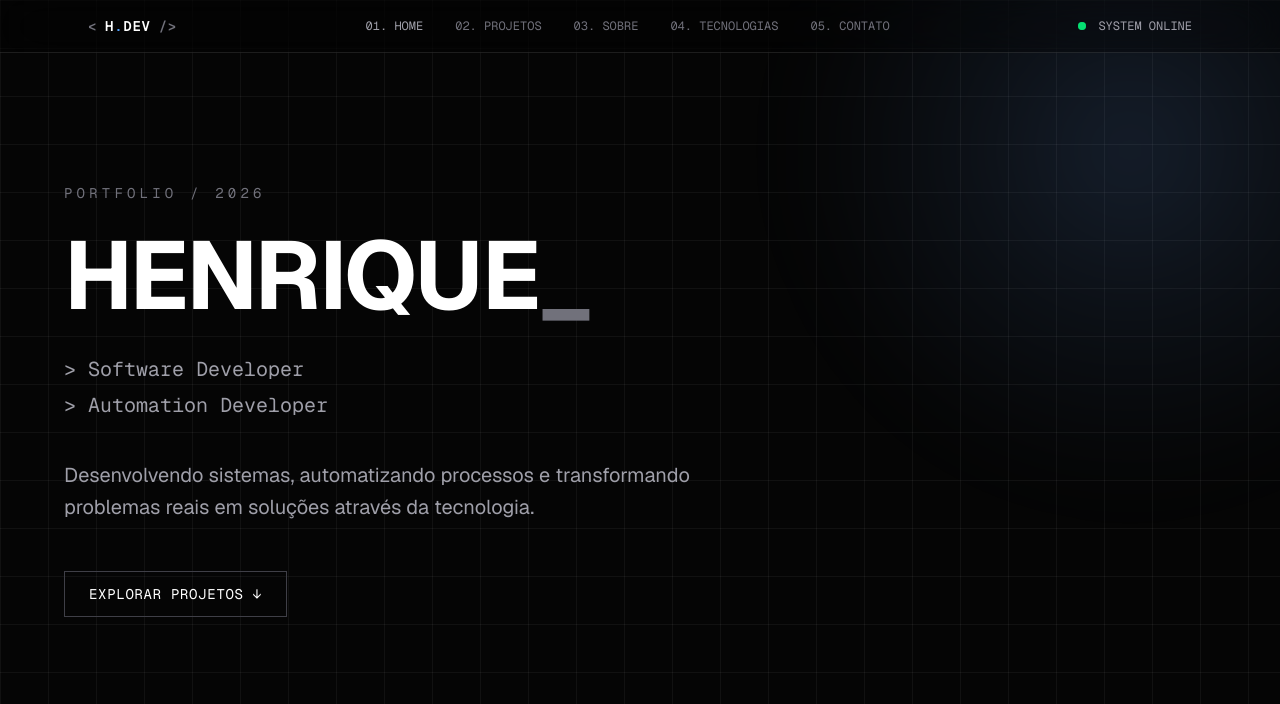
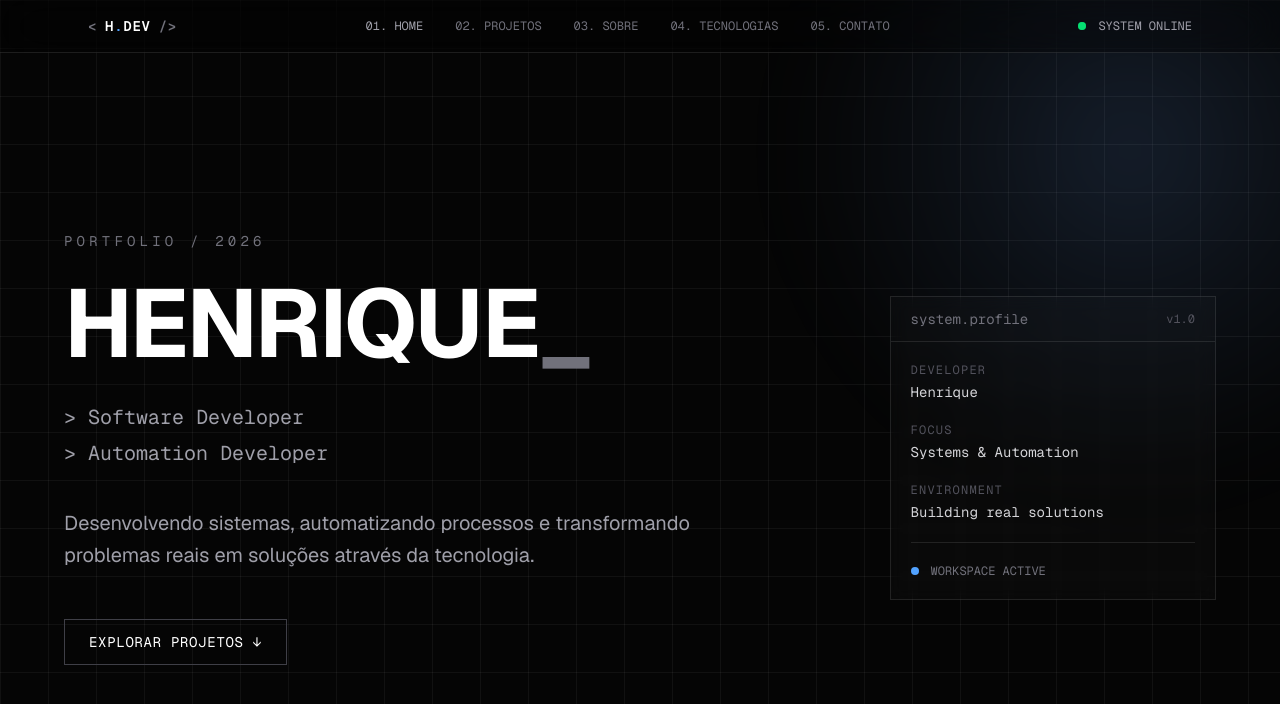
Before and after one commit to RicKPB/portfolio-henrique, a Next.js app: page / in a window 1280 px wide. Shown: the top 704 px of the page. Built offline with nearby package versions, Linux system fonts and the light colour scheme.

Commit message:
feat: adiciona painel de perfil hero

```diff
--- a/app/page.tsx
+++ b/app/page.tsx
@@ -129,6 +129,7 @@ export default function Home() {
               <div className="mt-2 flex items-center gap-3 border-t border-white/10 pt-5 text-xs text-zinc-500">
                 <span className="relative flex h-2 w-2">
                   <span className="absolute inline-flex h-full w-full animate-ping rounded-full bg-green-400 opacity-50"></span>
+
                   <span className="relative inline-flex h-2 w-2 rounded-full bg-green-400"></span>
                 </span>
 
@@ -141,9 +142,10 @@ export default function Home() {
 
       <section
         id="home"
-        className="flex min-h-screen items-center justify-center px-6"
+        className="flex min-h-screen items-center justify-center px-6 pt-24"
       >
-        <div className="w-full max-w-6xl">
+        <div className="grid w-full max-w-6xl items-center gap-16 lg:grid-cols-[1.4fr_0.6fr]">
+          <div>
             <p className="mb-6 font-mono text-sm uppercase tracking-[0.3em] text-zinc-500">
               Portfolio / 2026
             </p>
@@ -171,6 +173,61 @@ export default function Home() {
               </a>
             </div>
           </div>
+
+          <div className="hidden lg:block">
+            <div className="border border-white/10 bg-white/[0.02] font-mono text-sm backdrop-blur-sm">
+              <div className="flex items-center justify-between border-b border-white/10 px-5 py-3">
+                <span className="text-zinc-500">
+                  system.profile
+                </span>
+
+                <span className="text-xs text-zinc-600">
+                  v1.0
+                </span>
+              </div>
+
+              <div className="space-y-5 p-5">
+                <div>
+                  <p className="text-xs uppercase tracking-widest text-zinc-600">
+                    Developer
+                  </p>
+
+                  <p className="mt-1 text-zinc-300">
+                    Henrique
+                  </p>
+                </div>
+
+                <div>
+                  <p className="text-xs uppercase tracking-widest text-zinc-600">
+                    Focus
+                  </p>
+
+                  <p className="mt-1 text-zinc-300">
+                    Systems & Automation
+                  </p>
+                </div>
+
+                <div>
+                  <p className="text-xs uppercase tracking-widest text-zinc-600">
+                    Environment
+                  </p>
+
+                  <p className="mt-1 text-zinc-300">
+                    Building real solutions
+                  </p>
+                </div>
+
+                <div className="border-t border-white/10 pt-5">
+                  <div className="flex items-center gap-3 text-xs text-zinc-500">
+                    <span className="h-2 w-2 rounded-full bg-blue-400"></span>
+
+                    WORKSPACE ACTIVE
+                  </div>
+                </div>
+              </div>
+            </div>
+          </div>
+        </div>
       </section>
     </main>
   );
```
Lines whose indentation alone changed are shown as unchanged.
